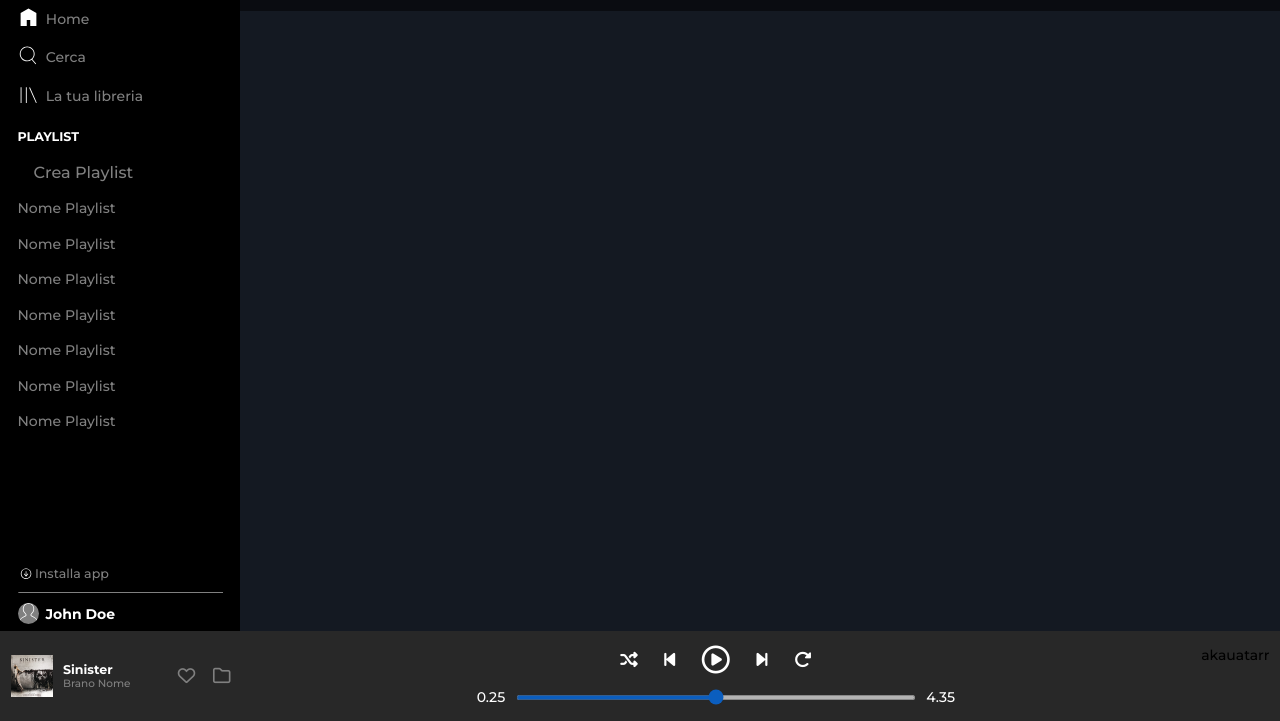
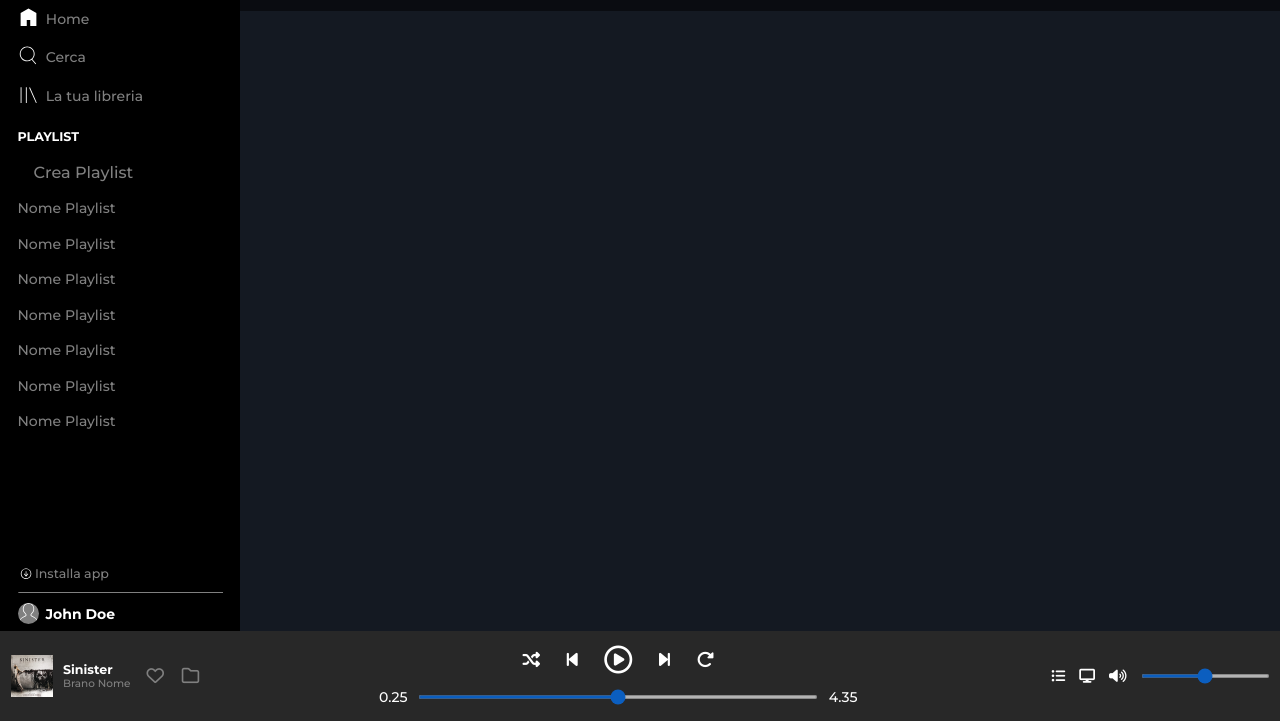
Before and after one commit to Marco9726/html-css-spotifyweb, a plain HTML site: page index.html in a window 1280 px wide. Shown: the part 79-800 px from the top of the page. Drawn offline with Linux system fonts and the light colour scheme.

Commit message:
parte destra footer

```diff
--- a/css/style.css
+++ b/css/style.css
@@ -152,10 +152,10 @@ main{
 }
 /* parte sinistra  */
 #playerbar .row .left{
+    width: 15%;
     display: flex;
     align-items: center;
     justify-content: space-between;
-    width: 220px;
 }
 
 #song{
@@ -223,14 +223,29 @@ main{
     justify-content: space-between;
 }
 
+input[type=range]{
+    height: .25rem;
+    border-radius: 1rem;
+    background: #d3d3d3;
+    opacity: 0.7;
+}
 
 #playerbar .center .timebar input[type=range] {
-
-    height: 5px;
-    border-radius: 5px;
-    background: #d3d3d3;
-    opacity: 0.7;
     flex-grow: 2;
     margin-left: .75rem;
     margin-right: .75rem;
 }
+
+/* parte destra  */
+#playerbar .row .right{
+    display: flex;
+}
+#playerbar .right ul{
+    display: flex;
+    align-items: center;
+    justify-content: space-between;
+}
+#playerbar .right ul li,
+.right input[type=range]{
+    margin-left: 1rem;
+}
--- a/index.html
+++ b/index.html
@@ -85,11 +85,18 @@
                     </div>
                     <div class="timebar">
                         <span class="time color-white">0.25</span>
-                        <input type="range">
+                        <input type="range" name="time" min="0" max="300">
                         <span class="time color-white">4.35</span>
                     </div>
                 </div>
-                <div class="right">akauatarr</div>
+                <div class="right">
+                    <ul class="color-white">
+                        <li><i class="fa-solid fa-list-ul"></i></li>
+                        <li><i class="fa-solid fa-display"></i></li>
+                        <li><i class="fa-solid fa-volume-high"></i></li>
+                        <input type="range" name="volume" min="0" max="100">
+                    </ul>
+                </div>
             </div>
         </footer>
     </body>
```
